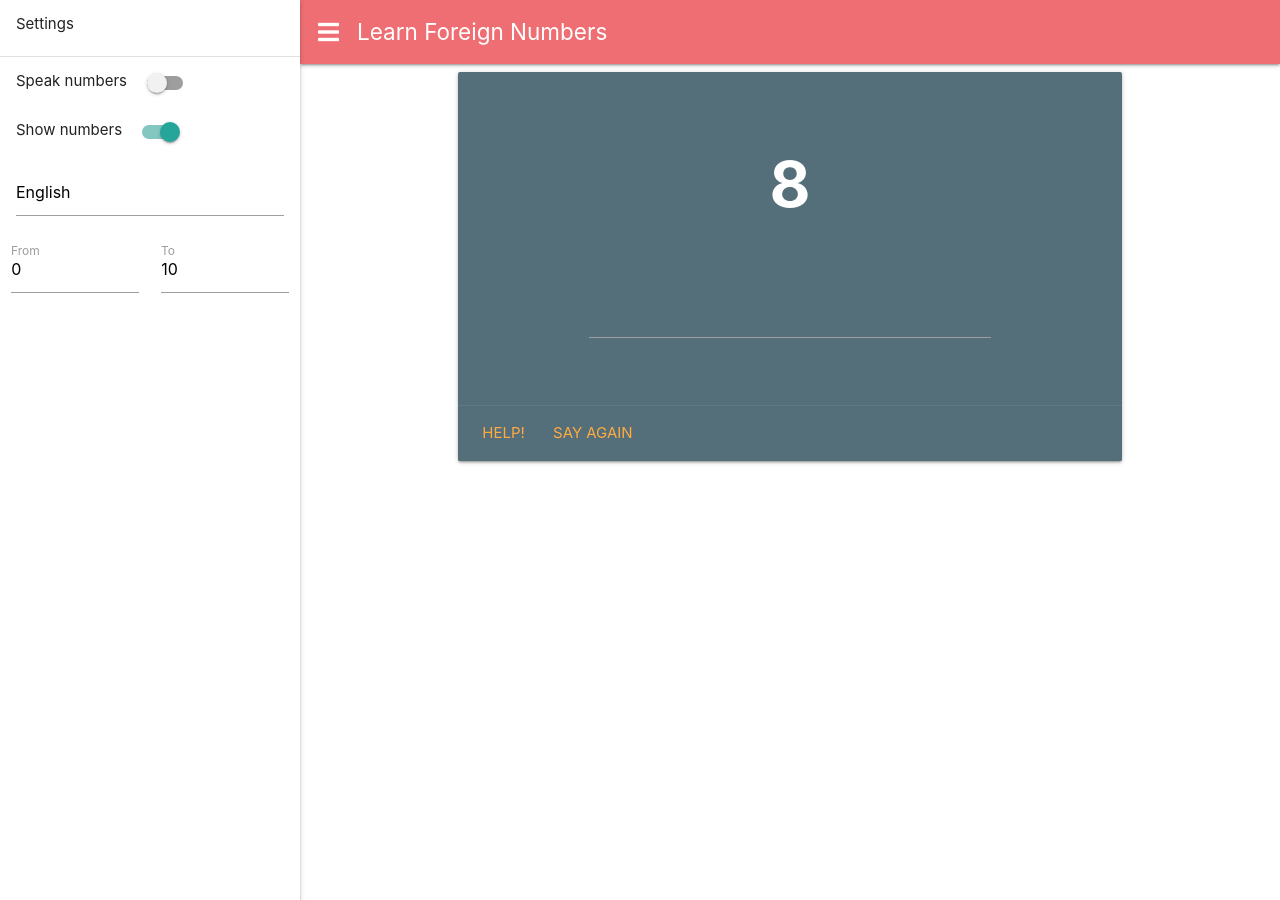
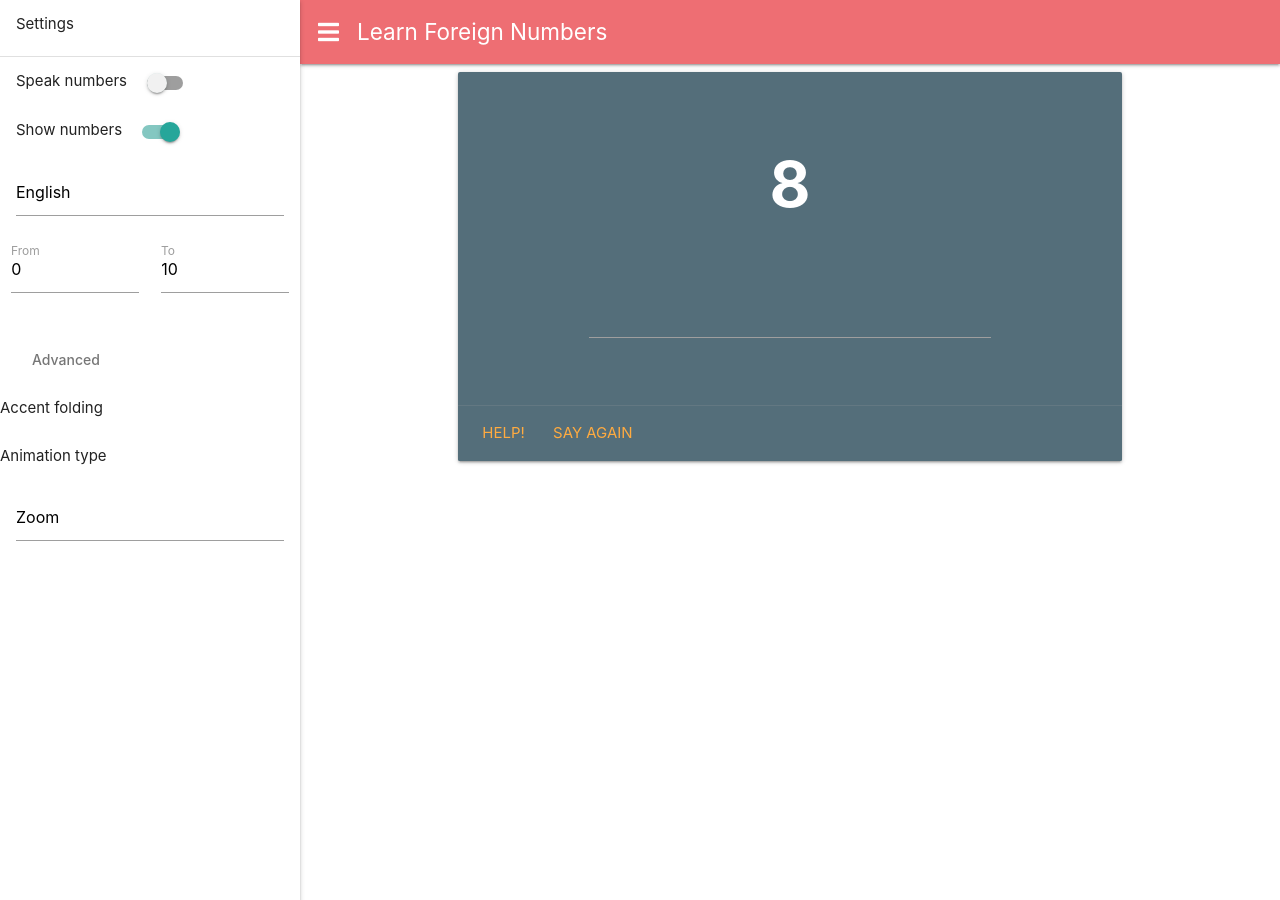
Before and after one commit to streetturtle/lfn, a Jekyll site: the page built from index.md, in a window 1280 px wide. Built offline with Jekyll 4.4.1, drawn with Linux system fonts in a browser that asks for light colours; nearby versions of some CDN libraries.

Commit message:
WIP advanced settings

```diff
--- a/_includes/sidenav.html
+++ b/_includes/sidenav.html
@@ -62,4 +62,20 @@
         </div>
     </li>
 
+    <li><a class="subheader">Advanced</a></li>
+
+    <li>Accent folding</li>
+    <li>Animation type
+        <div class="drawer-item">
+            <div class="input-field col s12">
+                <select id="animation-selector" onchange="handleAnimationSelect(this.value)">
+                    <option value="zoom" voice="en-US">Zoom</option>
+                    <option value="slide" voice="none">Slide</option>
+                    <option value="push" voice="es-ES">Push</option>
+                </select>
+            </div>
+        </div>
+    </li>
+
+
 </ul>
--- a/_layouts/page.html
+++ b/_layouts/page.html
@@ -32,7 +32,7 @@
                         </div>
                         <div class="row">
                             <div class="input-field col s8 offset-s2">
-                                <input id="user-input" type="text" oninput="handleChange(this.value)">
+                                <input id="user-input" type="text" oninput="handleUserInput(this.value)">
                             </div>
                             <div class="input-field col s2">
                                 <svg class="checkmark" xmlns="http://www.w3.org/2000/svg"  id="Layer_1" version="1.0" viewBox="0 0 24 24" xml:space="preserve">
--- a/assets/js/app.js
+++ b/assets/js/app.js
@@ -2,6 +2,7 @@ document.addEventListener('DOMContentLoaded', function() {
 
     M.Sidenav.init(document.querySelectorAll('.sidenav'), {});
     M.FormSelect.init(document.querySelectorAll('select'), {});
+    M.Collapsible.init(document.querySelectorAll('.collapsible'), {});
 
     setNumber();
 });
@@ -48,10 +49,10 @@ function speakk() {
     window.speechSynthesis.speak(utterance);
 }
 
-function handleChange(text) {
+function handleUserInput(text) {
     var gn = document.querySelector('#guessedNumberString').innerText;
 
-    if (text === gn) {
+    if (text.toUpperCase() === gn.toUpperCase()) {
         handleSuccessfulGuess();
     }
 }
@@ -87,3 +88,7 @@ function showHelp() {
 function handleLanguageSelect() {
     setNumber();
 }
+
+function handleAnimationSelect() {
+
+}
```
